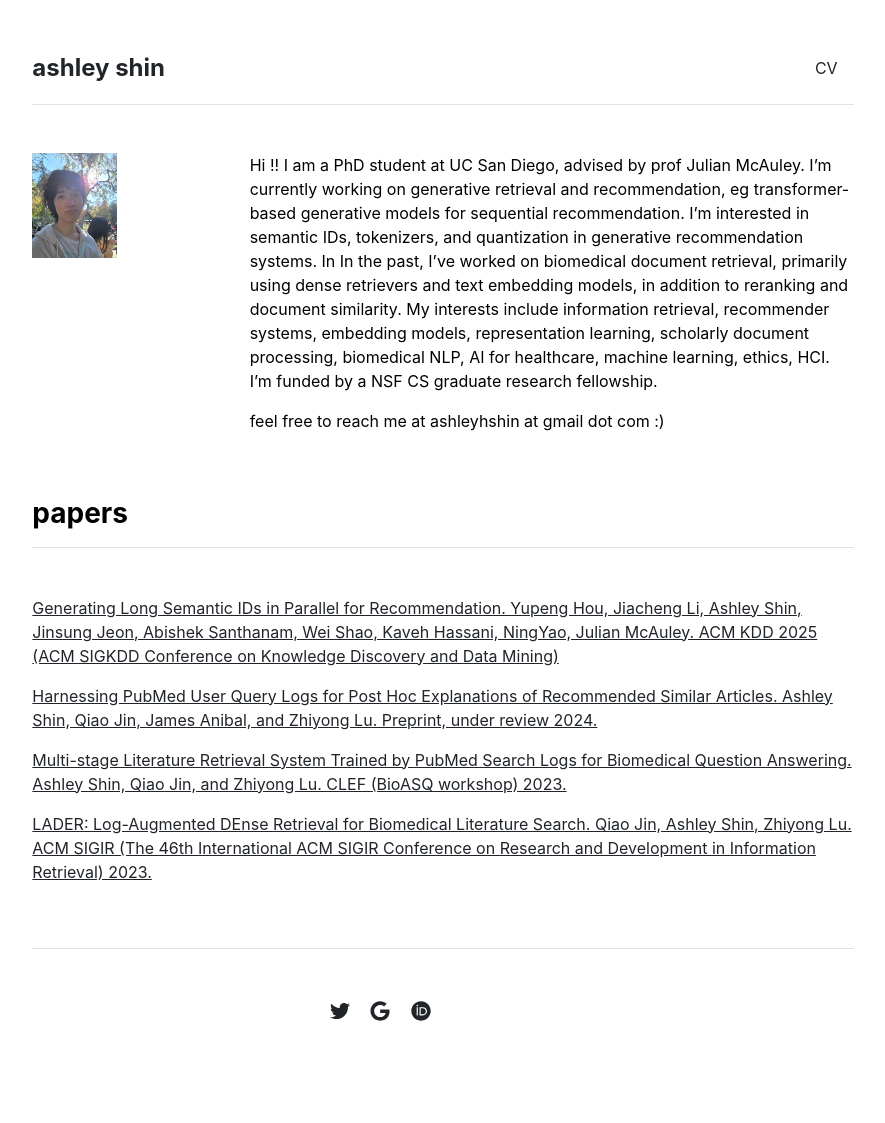
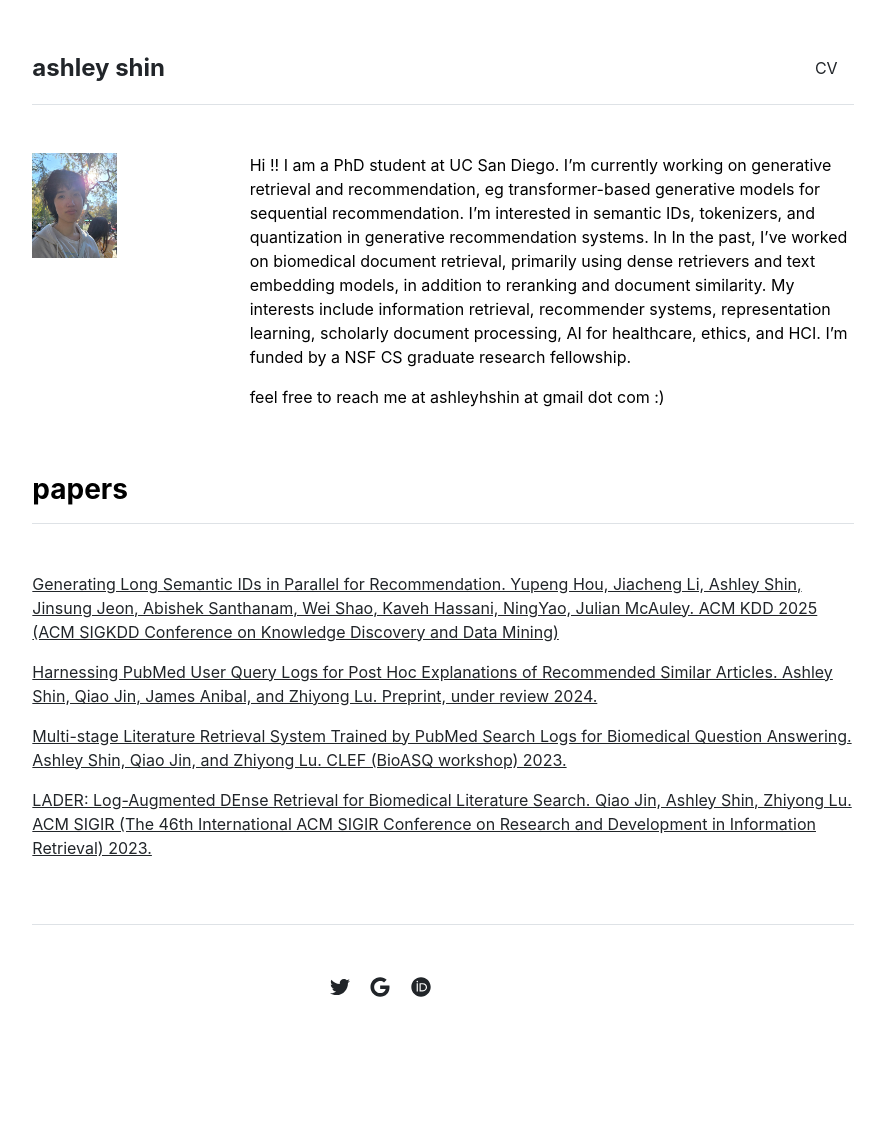
Before and after one commit to ashleys0/ashleyshin, a Jekyll site: the page built from index.md, in a window 1280 px wide. Shown: the whole page, without its empty margins (197-1082 px from the left). Built offline with Jekyll 4.4.1, drawn with Linux system fonts in a browser that asks for light colours; after the commit the page ends 1099 px from its top, so only the background shows below that.

Commit message:
Update personal introduction in index.md
Removed mention of advisor and adjusted interests for clarity.

```diff
--- a/index.md
+++ b/index.md
@@ -3,6 +3,6 @@ layout: home
 title: "Home"
 ---
 
-Hi !! I am a PhD student at UC San Diego, advised by prof Julian McAuley. I'm currently working on generative retrieval and recommendation, eg transformer-based generative models for sequential recommendation. I'm interested in semantic IDs, tokenizers, and quantization in generative recommendation systems. In  In the past, I've worked on biomedical document retrieval, primarily using dense retrievers and text embedding models, in addition to reranking and document similarity. My interests include information retrieval, recommender systems, embedding models, representation learning, scholarly document processing, biomedical NLP, AI for healthcare, machine learning, ethics, HCI. I'm funded by a NSF CS graduate research fellowship.
+Hi !! I am a PhD student at UC San Diego. I'm currently working on generative retrieval and recommendation, eg transformer-based generative models for sequential recommendation. I'm interested in semantic IDs, tokenizers, and quantization in generative recommendation systems. In  In the past, I've worked on biomedical document retrieval, primarily using dense retrievers and text embedding models, in addition to reranking and document similarity. My interests include information retrieval, recommender systems, representation learning, scholarly document processing, AI for healthcare, ethics, and HCI. I'm funded by a NSF CS graduate research fellowship.
 
 feel free to reach me at ashleyhshin at gmail dot com :)
```
